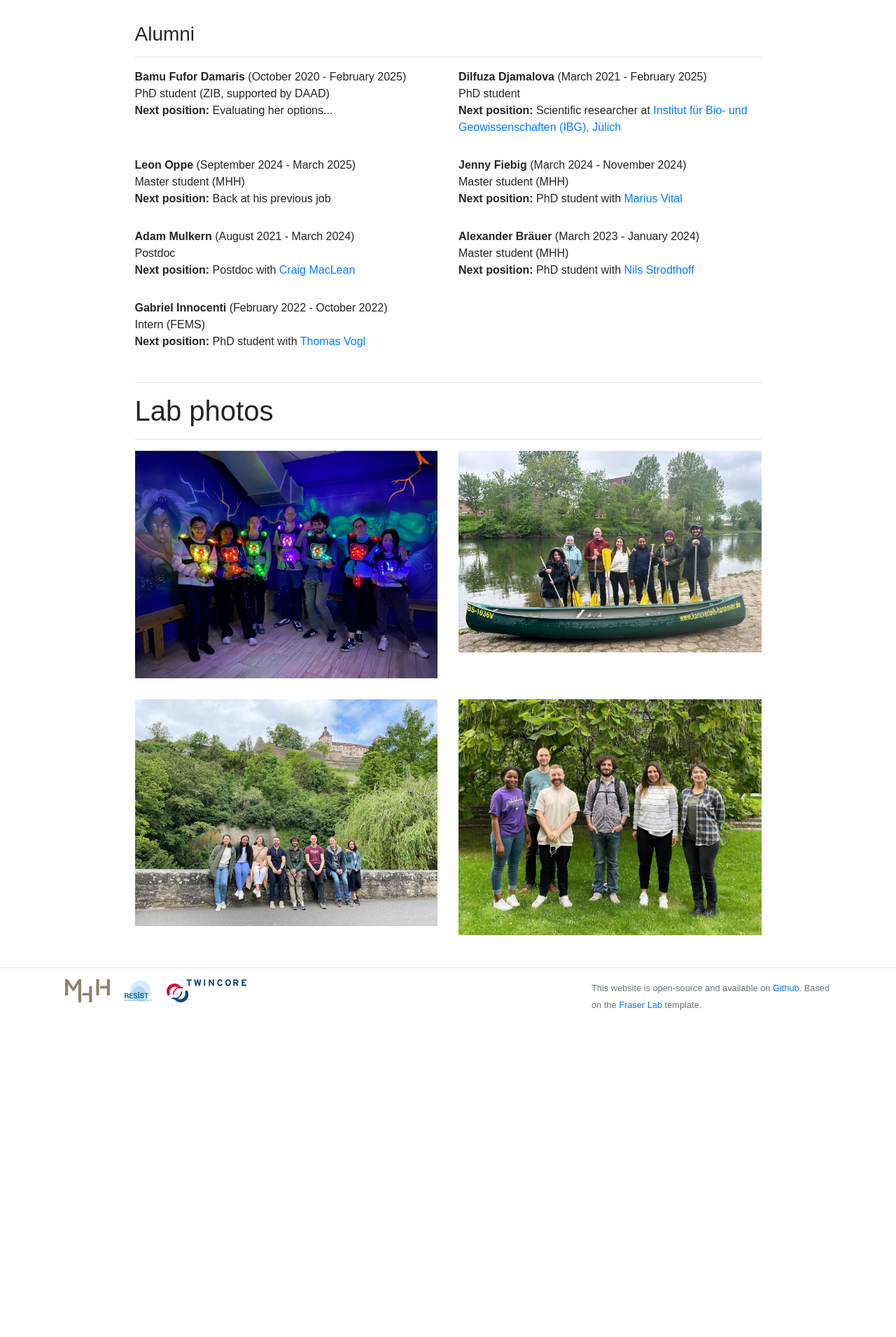
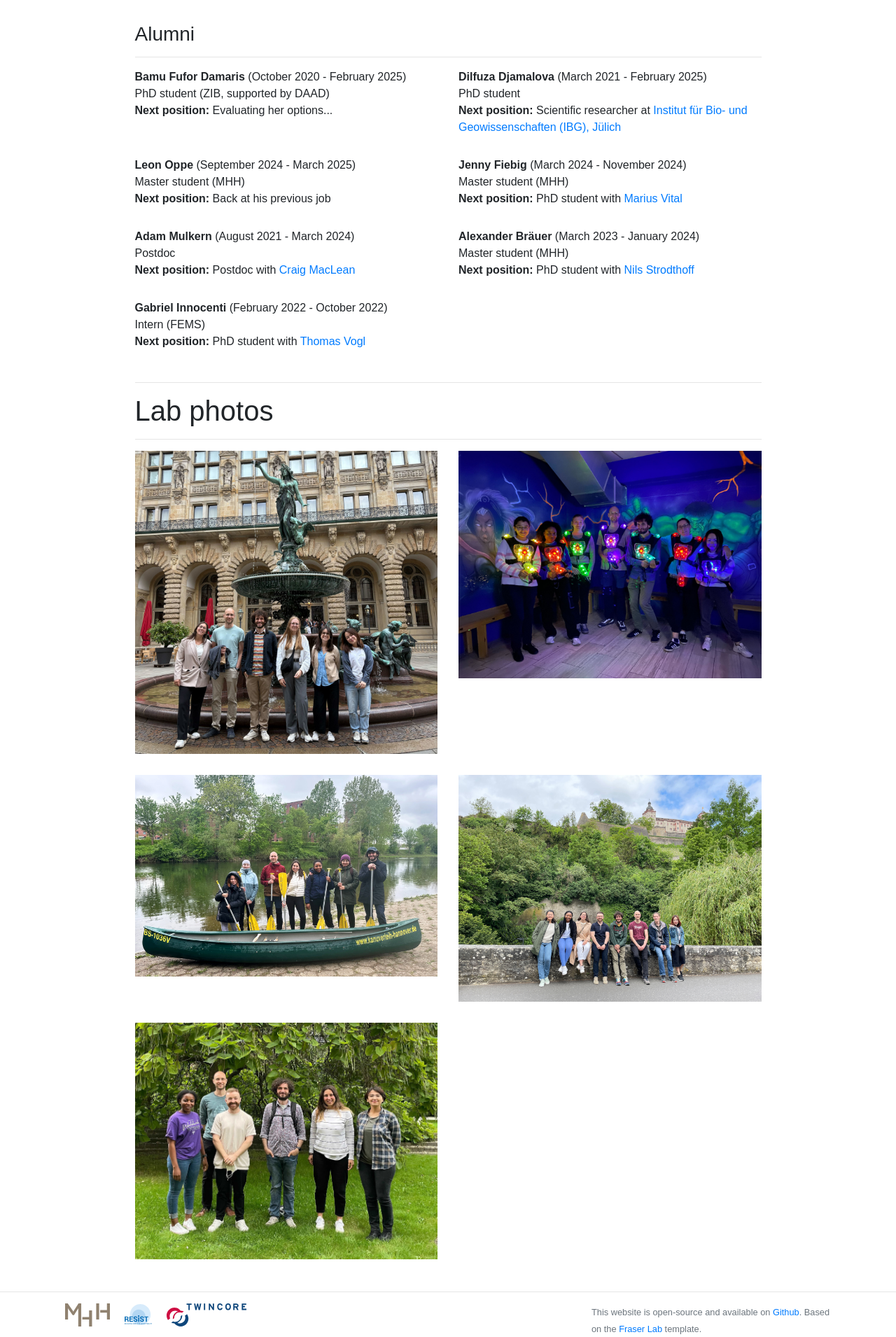
Before and after one commit to microbial-pangenomes-lab/microbial-pangenomes-lab.github.io, a Jekyll site: the page built from members/index.html, in a window 1280 px wide. Shown: the part 925-2835 px from the top of the page at 70% size. Built offline with Jekyll 4.4.1, drawn with Linux system fonts in a browser that asks for light colours; nearby versions of some CDN libraries; comment, search, counter and statistics services are not loaded; before the commit the page ends 2372 px from its top, so only the background shows below that.

Commit message:
New group photo

```diff
--- a/members/index.html
+++ b/members/index.html
@@ -65,6 +65,9 @@
 <hr>
 <div class="row">
     <div style="padding-bottom: 30px" class="col-md-6">
+        <img class="img-fluid" src="{{ site.url }}/static/img/news/20250605_group.jpg" alt="A picture with all the members of the lab (2025)">
+    </div>
+    <div style="padding-bottom: 30px" class="col-md-6">
         <img class="img-fluid" src="{{ site.url }}/static/img/news/20241120_group.jpg" alt="A picture with all the members of the lab (2024)">
     </div>
     <div style="padding-bottom: 30px" class="col-md-6">
```
Also changed, not shown: static/img/news/20250605_group.jpg (added).
